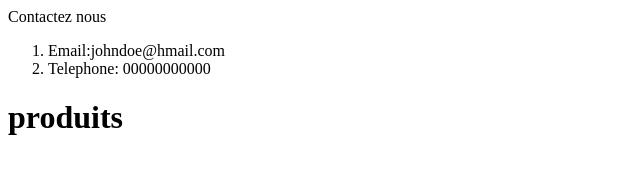
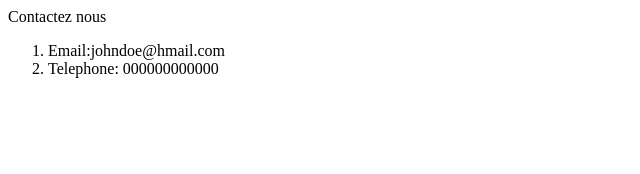
Before and after one commit to SoosCode-100/url_distant, a plain HTML site: page contact.html in a window 1280 px wide. Shown: the whole page, without its empty margins (0-640 px from the left). Drawn offline with Linux system fonts and the light colour scheme.

Commit message:
Revert "ajout de ligne en contzct.html"
This reverts commit 0863d0c9b636c838e9da68bc5cc984370773b42a.

```diff
--- a/contact.html
+++ b/contact.html
@@ -9,8 +9,7 @@
     <h>Contactez nous</h>
     <ol>
         <li>Email:johndoe@hmail.com</li>
-        <li>Telephone: 00000000000</li>
+        <li>Telephone: 000000000000</li>
     </ol>
-    <h1>produits</h1>
 </body>
 </html>
```
